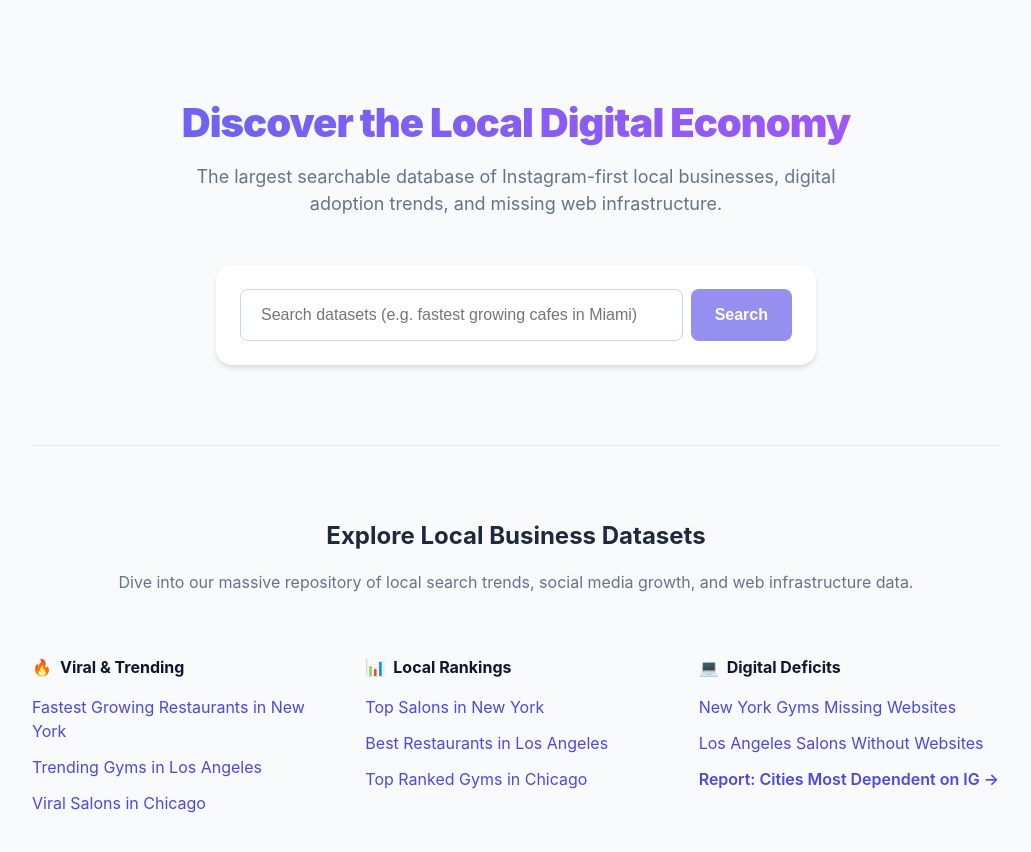
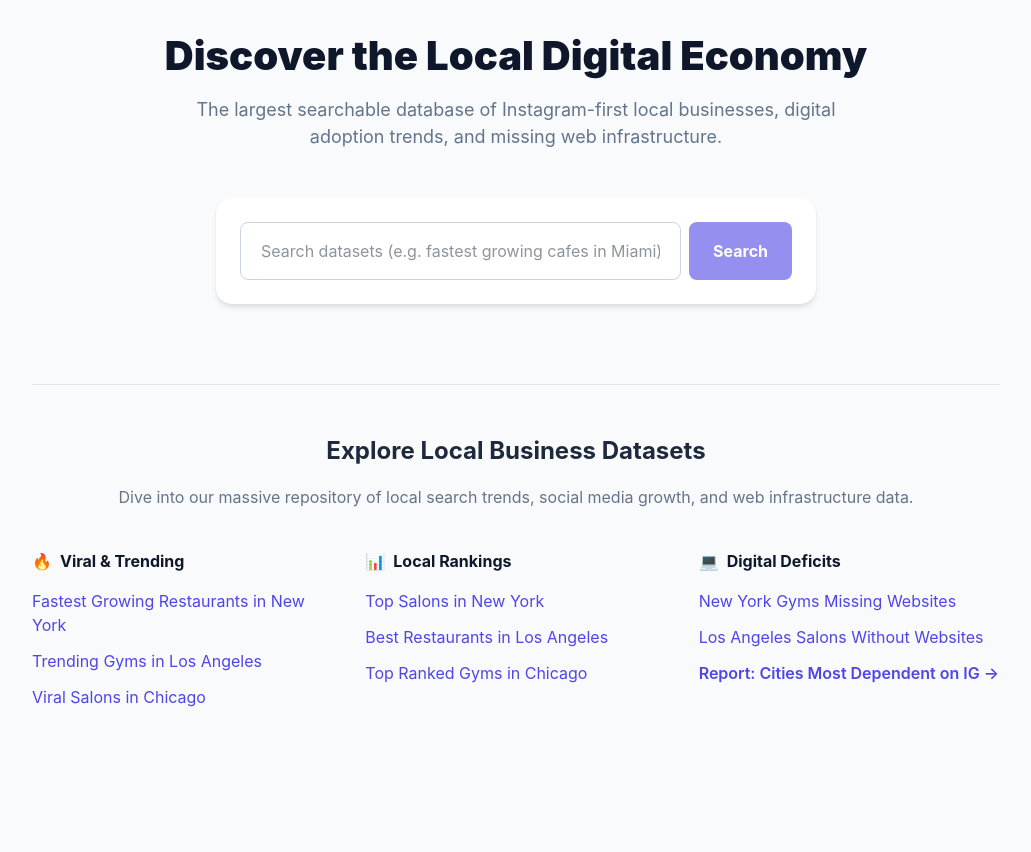
Before and after one commit to thebhut/insta-leads, a Next.js app in the folder frontend/: page / in a window 1280 px wide. Shown: the top 852 px of the page, without its empty margins (124-1155 px from the left). After the commit the page ends 800 px from the top, so only its background shows below. Built offline with nearby package versions, Linux system fonts and the light colour scheme.

Commit message:
fix: import tailwind and scope global css to prevent UI breaking

```diff
--- a/frontend/src/app/globals.css
+++ b/frontend/src/app/globals.css
@@ -1,3 +1,5 @@
+@import "tailwindcss";
+
 :root {
   --primary: #6366f1;
   --primary-hover: #4f46e5;
@@ -18,25 +20,13 @@ body {
   background: var(--background);
   font-family: 'Inter', -apple-system, BlinkMacSystemFont, 'Segoe UI', Roboto, sans-serif;
   margin: 0;
-  padding: 40px 20px;
+  padding: 0; /* Let Tailwind handle padding */
   line-height: 1.5;
 }
 
 .container {
   max-width: 1200px;
   margin: 0 auto;
-}
-
-h1 {
-  text-align: center;
-  color: var(--foreground);
-  font-size: 2.5rem;
-  font-weight: 800;
-  margin-bottom: 2rem;
-  letter-spacing: -0.025em;
-  background: linear-gradient(to right, var(--primary), #a855f7);
-  -webkit-background-clip: text;
-  -webkit-text-fill-color: transparent;
 }
 
 .search-box {
@@ -65,7 +55,7 @@ input[type="text"]:focus {
   box-shadow: 0 0 0 3px rgba(99, 102, 241, 0.2);
 }
 
-button {
+.search-box button {
   padding: 12px 24px;
   background-color: var(--primary);
   color: white;
@@ -77,16 +67,16 @@ button {
   transition: all 0.2s;
 }
 
-button:hover:not(:disabled) {
+.search-box button:hover:not(:disabled) {
   background-color: var(--primary-hover);
   transform: translateY(-1px);
 }
 
-button:active:not(:disabled) {
+.search-box button:active:not(:disabled) {
   transform: translateY(0);
 }
 
-button:disabled {
+.search-box button:disabled {
   background-color: var(--text-muted);
   opacity: 0.6;
   cursor: not-allowed;
```
